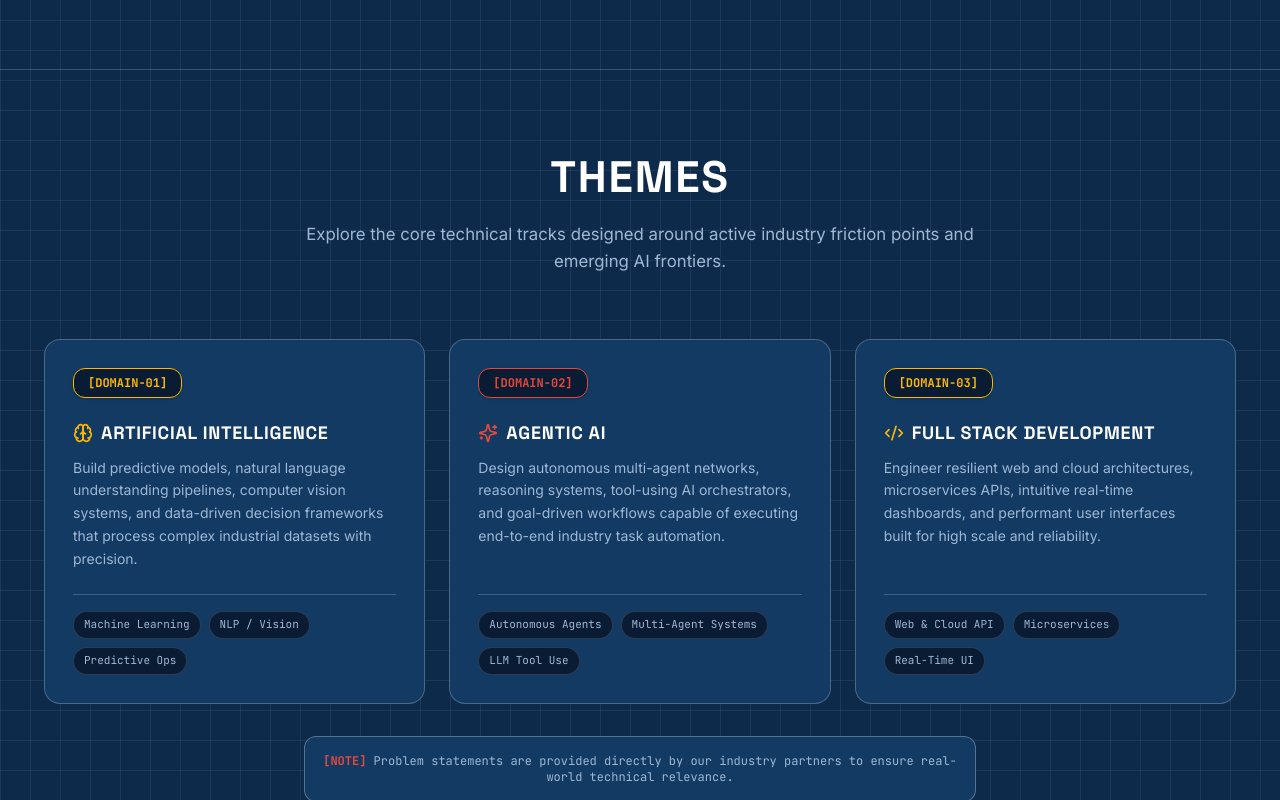
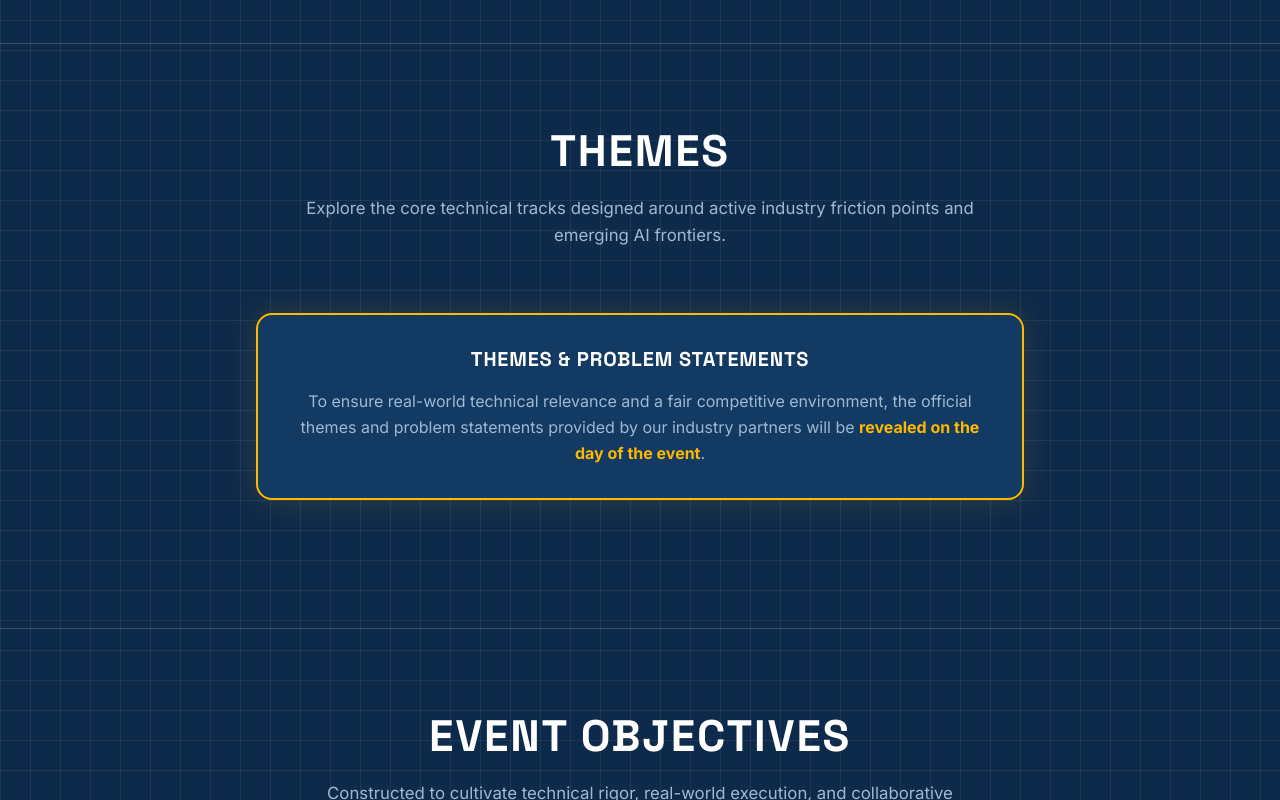
Before and after one commit to speciic/industryhack, a React (Vite) app: page / in a window 1280 px wide. Shown: the part 1420-2220 px from the top of the page. Built offline with nearby package versions, Linux system fonts and the light colour scheme.

Commit message:
Update GeeksforGeeks, FAQ, Themes, and Industry Partners

```diff
--- a/src/App.jsx
+++ b/src/App.jsx
@@ -483,7 +483,7 @@ export default function App() {
 
           {/* Organizer Attribution */}
           <p className="text-xs sm:text-sm md:text-base text-[#9FB8D4] max-w-3xl mx-auto text-center mb-5 sm:mb-6 leading-relaxed hero-spacing-md">
-            Organized by <strong className="text-white font-semibold">St. Peter&apos;s Engineering College</strong>, in collaboration with <strong className="text-[#FFB800]">GeeksforGeeks Student Chapter</strong> &amp; <strong className="text-[#E8483C]">Spectrum Circle</strong>.
+            Organized by <strong className="text-white font-semibold">St. Peter&apos;s Engineering College</strong>, in collaboration with <strong className="text-[#E8483C]">Spectrum Circle</strong>.
           </p>
 
           {/* Event Dates & Venue Card Strip */}
@@ -615,10 +615,7 @@ export default function App() {
                     <span className="text-[#9FB8D4]">ORGANIZER</span>
                     <span className="text-white font-semibold">ST. PETER&apos;S ENGG COLLEGE</span>
                   </div>
-                  <div className="flex justify-between border-b border-[#EAF2FA]/15 py-1">
-                    <span className="text-[#9FB8D4]">ACADEMIC CHAPTER</span>
-                    <span className="text-[#FFB800] font-semibold">GEEKSFORGEEK STUDENT CHAPTER</span>
-                  </div>
+
                   <div className="flex justify-between border-b border-[#EAF2FA]/15 py-1">
                     <span className="text-[#9FB8D4]">TECHNICAL PARTNER</span>
                     <span className="text-[#E8483C] font-semibold">SPECTRUM CIRCLE</span>
@@ -660,73 +657,11 @@ export default function App() {
             </p>
           </div>
 
-          <div className="grid grid-cols-1 md:grid-cols-3 gap-6 mb-8">
-
-            <div className="tech-card flex flex-col justify-between">
-              <div>
-                <div className="inline-flex items-center justify-center px-3.5 py-1.5 bg-[#091C33] border border-[#FFB800] rounded-xl text-[#FFB800] mb-6 font-mono font-bold text-xs whitespace-nowrap shadow-sm">
-                  [DOMAIN-01]
-                </div>
-                <div className="flex items-center gap-2 mb-3">
-                  <Brain className="w-5 h-5 text-[#FFB800]" />
-                  <h3 className="text-lg font-bold font-display text-white">Artificial Intelligence</h3>
-                </div>
-                <p className="text-sm text-[#9FB8D4] leading-relaxed mb-6">
-                  Build predictive models, natural language understanding pipelines, computer vision systems, and data-driven decision frameworks that process complex industrial datasets with precision.
-                </p>
-              </div>
-              <div className="pt-4 border-t border-[#EAF2FA]/20 flex flex-wrap gap-2 text-[11px] font-mono">
-                <span className="px-2.5 py-1 bg-[#091C33] text-[#9FB8D4] border border-[#EAF2FA]/15 rounded-full">Machine Learning</span>
-                <span className="px-2.5 py-1 bg-[#091C33] text-[#9FB8D4] border border-[#EAF2FA]/15 rounded-full">NLP / Vision</span>
-                <span className="px-2.5 py-1 bg-[#091C33] text-[#9FB8D4] border border-[#EAF2FA]/15 rounded-full">Predictive Ops</span>
-              </div>
-            </div>
-
-            <div className="tech-card flex flex-col justify-between border-[#E8483C]/50">
-              <div>
-                <div className="inline-flex items-center justify-center px-3.5 py-1.5 bg-[#091C33] border border-[#E8483C] rounded-xl text-[#E8483C] mb-6 font-mono font-bold text-xs whitespace-nowrap shadow-sm">
-                  [DOMAIN-02]
-                </div>
-                <div className="flex items-center gap-2 mb-3">
-                  <Sparkles className="w-5 h-5 text-[#E8483C]" />
-                  <h3 className="text-lg font-bold font-display text-white">Agentic AI</h3>
-                </div>
-                <p className="text-sm text-[#9FB8D4] leading-relaxed mb-6">
-                  Design autonomous multi-agent networks, reasoning systems, tool-using AI orchestrators, and goal-driven workflows capable of executing end-to-end industry task automation.
-                </p>
-              </div>
-              <div className="pt-4 border-t border-[#EAF2FA]/20 flex flex-wrap gap-2 text-[11px] font-mono">
-                <span className="px-2.5 py-1 bg-[#091C33] text-[#9FB8D4] border border-[#EAF2FA]/15 rounded-full">Autonomous Agents</span>
-                <span className="px-2.5 py-1 bg-[#091C33] text-[#9FB8D4] border border-[#EAF2FA]/15 rounded-full">Multi-Agent Systems</span>
-                <span className="px-2.5 py-1 bg-[#091C33] text-[#9FB8D4] border border-[#EAF2FA]/15 rounded-full">LLM Tool Use</span>
-              </div>
-            </div>
-
-            <div className="tech-card flex flex-col justify-between">
-              <div>
-                <div className="inline-flex items-center justify-center px-3.5 py-1.5 bg-[#091C33] border border-[#FFB800] rounded-xl text-[#FFB800] mb-6 font-mono font-bold text-xs whitespace-nowrap shadow-sm">
-                  [DOMAIN-03]
-                </div>
-                <div className="flex items-center gap-2 mb-3">
-                  <Code2 className="w-5 h-5 text-[#FFB800]" />
-                  <h3 className="text-lg font-bold font-display text-white">Full Stack Development</h3>
-                </div>
-                <p className="text-sm text-[#9FB8D4] leading-relaxed mb-6">
-                  Engineer resilient web and cloud architectures, microservices APIs, intuitive real-time dashboards, and performant user interfaces built for high scale and reliability.
-                </p>
-              </div>
-              <div className="pt-4 border-t border-[#EAF2FA]/20 flex flex-wrap gap-2 text-[11px] font-mono">
-                <span className="px-2.5 py-1 bg-[#091C33] text-[#9FB8D4] border border-[#EAF2FA]/15 rounded-full">Web &amp; Cloud API</span>
-                <span className="px-2.5 py-1 bg-[#091C33] text-[#9FB8D4] border border-[#EAF2FA]/15 rounded-full">Microservices</span>
-                <span className="px-2.5 py-1 bg-[#091C33] text-[#9FB8D4] border border-[#EAF2FA]/15 rounded-full">Real-Time UI</span>
-              </div>
-            </div>
-
-
-          </div>
-
-          <div className="max-w-2xl mx-auto text-center p-4 bg-[#123A63] border border-[#EAF2FA]/30 rounded-xl text-xs font-mono text-[#9FB8D4]">
-            <span className="text-[#E8483C] font-bold">[NOTE]</span> Problem statements are provided directly by our industry partners to ensure real-world technical relevance.
+          <div className="max-w-3xl mx-auto text-center p-8 bg-[#123A63] border-2 border-[#FFB800] rounded-2xl shadow-[0_0_30px_rgba(255,184,0,0.15)] relative overflow-hidden my-12">
+            <h3 className="text-xl font-bold font-display text-white mb-4">Themes &amp; Problem Statements</h3>
+            <p className="text-base text-[#9FB8D4] leading-relaxed">
+              To ensure real-world technical relevance and a fair competitive environment, the official themes and problem statements provided by our industry partners will be <strong className="text-[#FFB800]">revealed on the day of the event</strong>.
+            </p>
           </div>
 
         </div>
@@ -1314,6 +1249,7 @@ export default function App() {
               "Spectrum Circle & Unity Circle",
               "RivicQ Germany",
               "International Startup Foundation",
+              "Perfect Corp Organisation",
               "Kodryx AI",
               "Cliqin Health",
               "iRobotix Technologies",
@@ -1450,6 +1386,10 @@ export default function App() {
               {
                 q: "When will the problem statements be released?",
                 a: "Problem statements authored by our industry partners will be unveiled during the Inauguration Ceremony on Day 1 (August 22, 2026)."
+              },
+              {
+                q: "Is the registration fee refundable?",
+                a: "Money will not be refunded under any circumstances on the website, google form, or in the WhatsApp group."
               }
             ].map((faq, index) => (
               <div key={index} className="bg-[#123A63] border border-[#EAF2FA]/30 rounded-2xl overflow-hidden">
@@ -1484,7 +1424,7 @@ export default function App() {
                 Ready to solve real industry challenges?
               </h2>
               <p className="text-sm text-[#9FB8D4] max-w-xl mb-6">
-                Prepared by <strong className="text-white">St. Peter&apos;s Engineering College</strong>, in collaboration with <strong className="text-[#FFB800]">GeeksforGeeks Student Chapter</strong> &amp; <strong className="text-[#E8483C]">Spectrum Circle</strong>.
+                Prepared by <strong className="text-white">St. Peter&apos;s Engineering College</strong>, in collaboration with <strong className="text-[#E8483C]">Spectrum Circle</strong>.
               </p>
 
               <div className="flex flex-wrap items-center gap-4 text-xs font-mono text-[#9FB8D4]">
```
